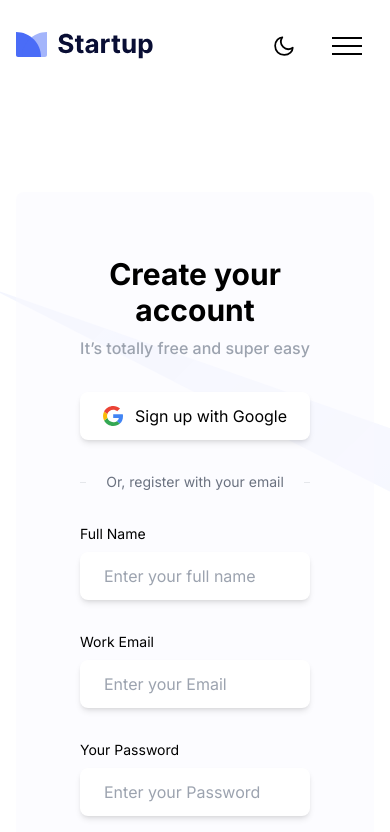
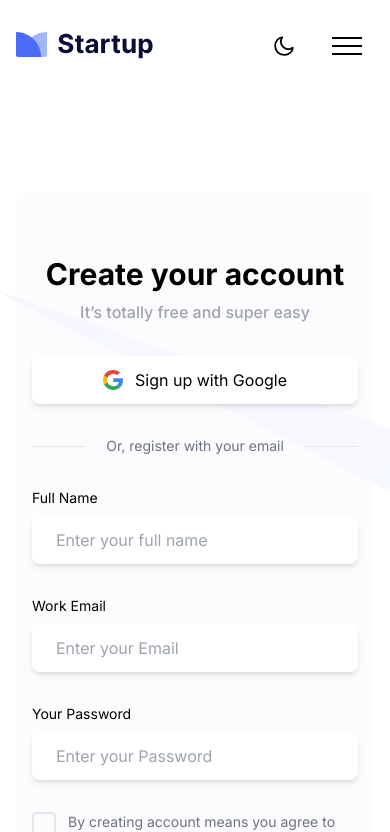
Before and after one commit to abdelrahman-abdelmoaty/Startup, a Next.js app: page /signup in a window 390 px wide. Shown: the top 832 px of the page. Built offline with nearby package versions, Linux system fonts and the light colour scheme.

Commit message:
signin & signup finished

```diff
--- a/src/app/signin/page.tsx
+++ b/src/app/signin/page.tsx
@@ -4,14 +4,12 @@ import ContainedLink from "@/components/ui/ContainedLink";
 import FormElement from "@/components/ui/FormElement";
 import Heading from "@/components/ui/Heading";
 import Paragraph from "@/components/ui/Paragraph";
-// import { useState } from "react";
 
 export default function SignIn() {
-  //   const [checked, setChecked] = useState<boolean>(false);
   return (
     <section className="bg-background dark:bg-backgroundDark py-24 relative">
       <div className="container py-24 relative z-20">
-        <div className="bg-opacity-50 flex flex-col  items-stretch justify-stretch gap-8 bg-secondaryBackground dark:bg-dropMenuDark rounded-lg max-w-xl p-16 mx-auto">
+        <div className="bg-opacity-50 flex flex-col  items-stretch justify-stretch gap-8 bg-secondaryBackground dark:bg-dropMenuDark rounded-lg max-w-xl py-16 px-4 md:px-16 mx-auto">
           <div>
             <Heading className="normal-case !text-3xl mb-2 text-center">Sign in to your account</Heading>
             <Paragraph className="!text-base text-center">Login to your account for a faster checkout.</Paragraph>
--- a/src/app/signup/page.tsx
+++ b/src/app/signup/page.tsx
@@ -11,7 +11,7 @@ export default function SignUp() {
   return (
     <section className="bg-background dark:bg-backgroundDark py-24 relative">
       <div className="container py-24 relative z-20">
-        <div className="bg-opacity-50 flex flex-col  items-stretch justify-stretch gap-8 bg-secondaryBackground dark:bg-dropMenuDark rounded-lg max-w-xl p-16 mx-auto">
+        <div className="bg-opacity-50 flex flex-col  items-stretch justify-stretch gap-8 bg-secondaryBackground dark:bg-dropMenuDark rounded-lg max-w-xl py-16 px-4 md:px-16 mx-auto">
           <div>
             <Heading className="normal-case !text-3xl mb-2 text-center">Create your account</Heading>
             <Paragraph className="!text-base text-center">It’s totally free and super easy</Paragraph>
```
